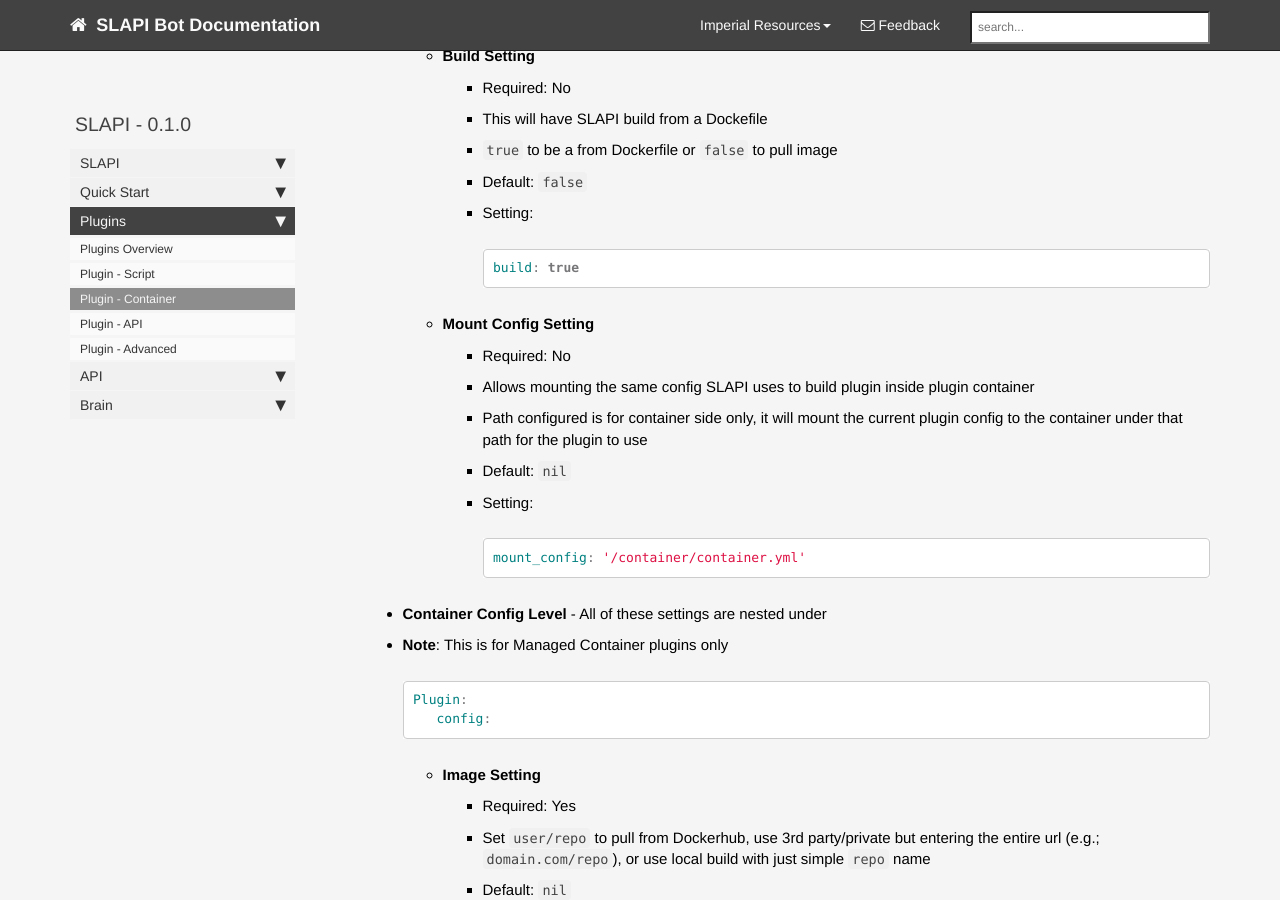
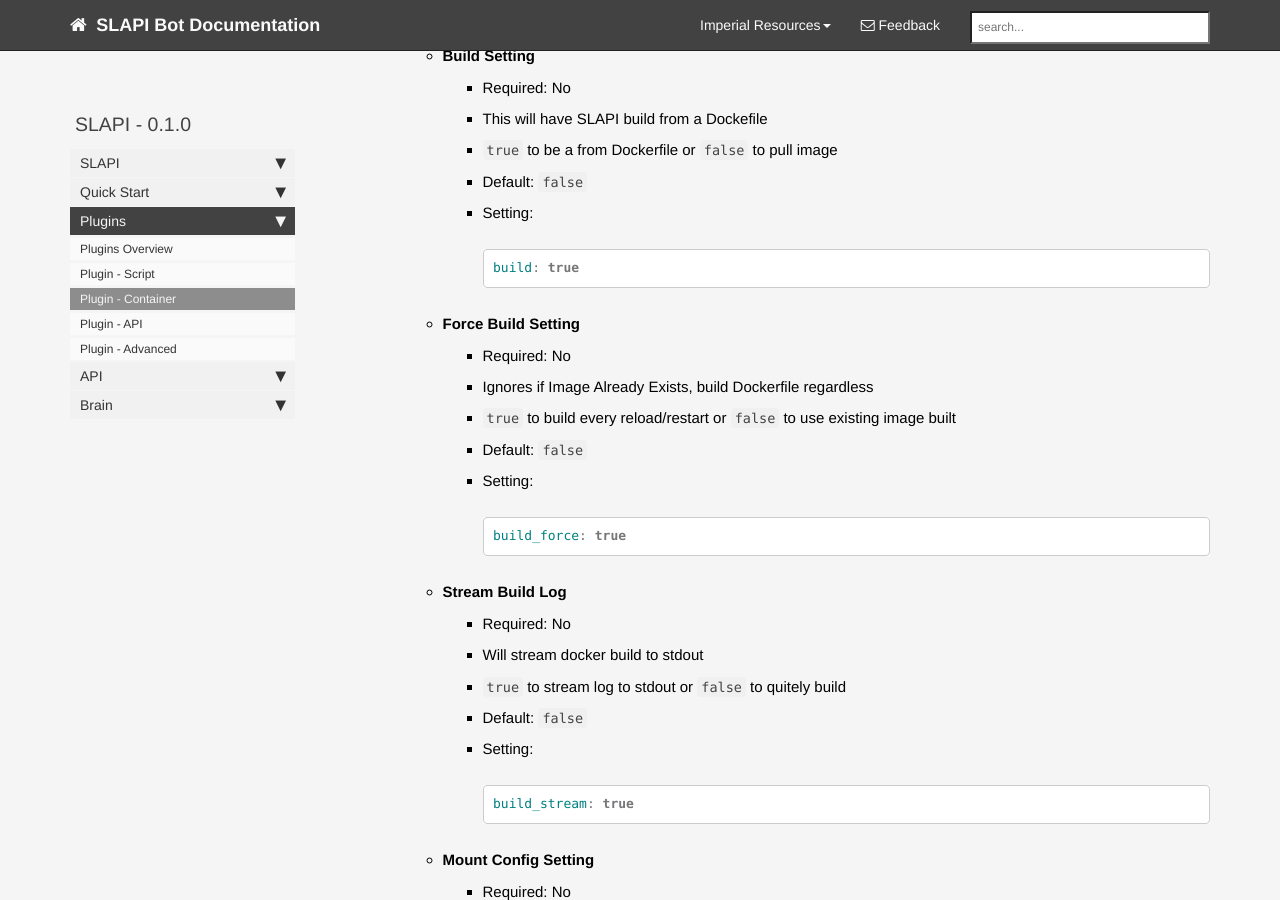
Before and after one commit to ImperialLabs/ImperialLabs.github.io, a Jekyll site: the page built from pages/plugins/plugins_container.md, in a window 1280 px wide and 900 px high, scrolled down 3717 px. Built offline with Jekyll 4.4.1, drawn with Linux system fonts in a browser that asks for light colours; nearby versions of some CDN libraries; comment, search, counter and statistics services are not loaded; some of the changed text lies outside the part shown.

Commit message:
Adding documentation for new build settings

````diff
--- a/pages/plugins/plugins_container.md
+++ b/pages/plugins/plugins_container.md
@@ -124,7 +124,7 @@
         -   Setting:
 
             ```yaml
-            type: 'container'
+            type: container
             ```
 
     -   **Listen Type Setting**
@@ -158,6 +158,28 @@
 
             ```yaml
             build: true
+            ```
+
+    -   **Force Build Setting**
+        -   Required: No
+        -   Ignores if Image Already Exists, build Dockerfile regardless
+        -   `true` to build every reload/restart or `false` to use existing image built
+        -   Default: `false`
+        -   Setting:
+
+            ```yaml
+            build_force: true
+            ```
+
+    -   **Stream Build Log**
+        -   Required: No
+        -   Will stream docker build to stdout
+        -   `true` to stream log to stdout or `false` to quitely build
+        -   Default: `false`
+        -   Setting:
+
+            ```yaml
+            build_stream: true
             ```
 
     -   **Mount Config Setting**
````
Also changed, not shown: other parts of pages/plugins/plugins_container.md (+1 -1 lines).
